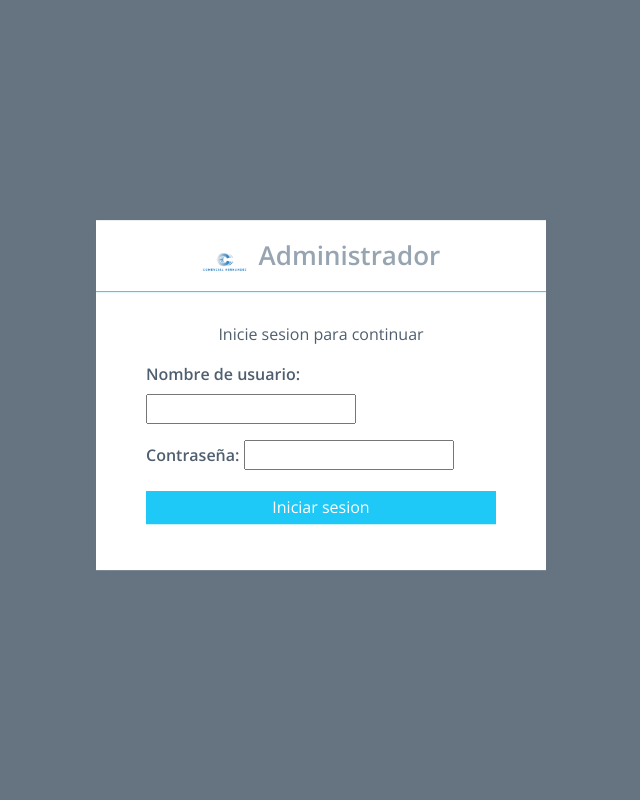
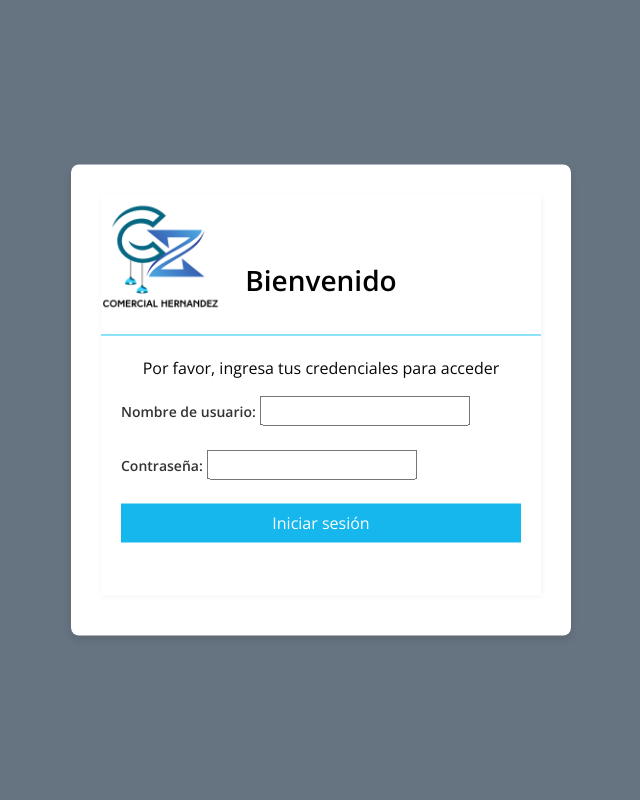
Before and after one commit to rubent2004/ComercialHz, a Django app: template templates/inventario/login.html in a window 1280 px wide. Shown: the whole page, without its empty margins (319-959 px from the left). Run offline with Django 3.2, Linux system fonts and the light colour scheme; the template is opened without the code that fills it, so the values that code supplies are empty, except form fields; tables that the repository leaves empty hold one stand-in row (values such as "Sample post"); form fields are guessed from the names that the template uses; some libraries are stand-ins or nearby versions.

Commit message:
cambio de logo2 a logo 3

```diff
--- a/inventario/views.py
+++ b/inventario/views.py
@@ -1404,7 +1404,7 @@ class ConfiguracionGeneral(LoginRequiredMixin, View):
             #Si se subio un logo se sobreescribira en la carpeta ubicada
             #--en la siguiente ruta
             if imagen:
-                manejarArchivo(imagen,'inventario/static/inventario/assets/logo/logo2.png')
+                manejarArchivo(imagen,'inventario/static/inventario/assets/logo/logo3.png')
 
             conf = Opciones.objects.get(id=1)
             conf.moneda = moneda
--- a/templates/inventario/login.html
+++ b/templates/inventario/login.html
@@ -3,44 +3,29 @@
 {% include "inventario/comun/estilos.html" %}
     <body>
         <div class="auth">
-            <div class="auth-container">
+            <div class="auth-container" style="width: 500px; padding: 30px; background-color: rgb(255, 255, 255); border-radius: 8px; box-shadow: 0 4px 8px rgba(0, 0, 0, 0.1);">
                 <div class="card">
-                    <header class="auth-header">
-                        <h1 class="auth-title">
-                        {% load static %}
-                        <div class="logo-nuevo">
-                        <img id="logo-endogeno2" src="{% static 'inventario/assets/logo/logo2.png' %}">
+                    <header class="auth-header" style="text-align: left; margin-bottom: px;">
+                        <div class="logo-nuevo" style="padding-top: 10px;">
+                            {% load static %}
+                            <img id="logo-endogeno2" src="{% static 'inventario/assets/logo/logo3.png' %}" style="width: 120px; height: auto; margin-left: 0px;">
                         </div>
-                        Administrador</h1>
+                        <h1 class="auth-title" style="text-align: center; margin: 20px 0; font-size: 28px; color: #000000;">Bienvenido</h1>
                     </header>
-                    <div class="auth-content">
-                        <p class="text-center">Inicie sesion para continuar</p>
+                    <div class="auth-content" style="padding: 20px;">
+                        <p class="text-center" style="font-size: 16px; color: #070707;">Por favor, ingresa tus credenciales para acceder</p>
                         <form id="login-form" method="POST" novalidate="">
-                            <div class="form-group">
+                            <div class="form-group" style="margin-bottom: 20px;">
                                 {% csrf_token %}
-                                <label for="{{ form.username.id_for_label }}">Nombre de usuario:</label>
+                                <label for="{{ form.username.id_for_label }}" style="font-size: 14px; color: #333;">Nombre de usuario:</label>
                                 {{ form.username }}
                             </div>
-                            <div class="form-group">
-                                <label for="{{ form.password.id_for_label }}">Contraseña:</label>
+                            <div class="form-group" style="margin-bottom: 20px;">
+                                <label for="{{ form.password.id_for_label }}" style="font-size: 14px; color: #333;">Contraseña:</label>
                                 {{ form.password }}
                             </div>
-                        <!--
-                            <div class="form-group">
-                                <label for="remember">
-                                    <input class="checkbox" id="remember" type="checkbox">
-                                    <span>Recordarme</span>
-                                </label>
-                                <a href="/reiniciarClave" class="forgot-btn pull-right">Olvidaste la contraseña?</a>
-                            </div>
-                        -->
-
-                        <!--
-
-
-                        -->
-                            <div class="form-group">
-                                <button type="submit" class="btn btn-block btn-primary">Iniciar sesion</button>
+                            <div class="form-group" style="margin-top: 20px;">
+                                <button type="submit" class="btn btn-block btn-primary" style="background-color: #15b7ed; border: none; padding: 10px; font-size: 16px; color: white;">Iniciar sesión</button>
                             </div>
                         </form>
                     </div>
--- a/templates/inventario/opciones/configuracion.html
+++ b/templates/inventario/opciones/configuracion.html
@@ -63,7 +63,7 @@
 				Logo actual(Puede cambiarla abajo)
 				</label>
 					<div id="imagen-muestra">
-						<img src="{% static 'inventario/assets/logo/logo2.png' %}">
+						<img src="{% static 'inventario/assets/logo/logo3.png' %}">
 					</div>
 				</div>
 
```
Also changed, not shown: templates/inventario/comun/sidebar.html (+9 -5 lines), static/inventario/assets/logo/logo3.png (added), 1 other file.
